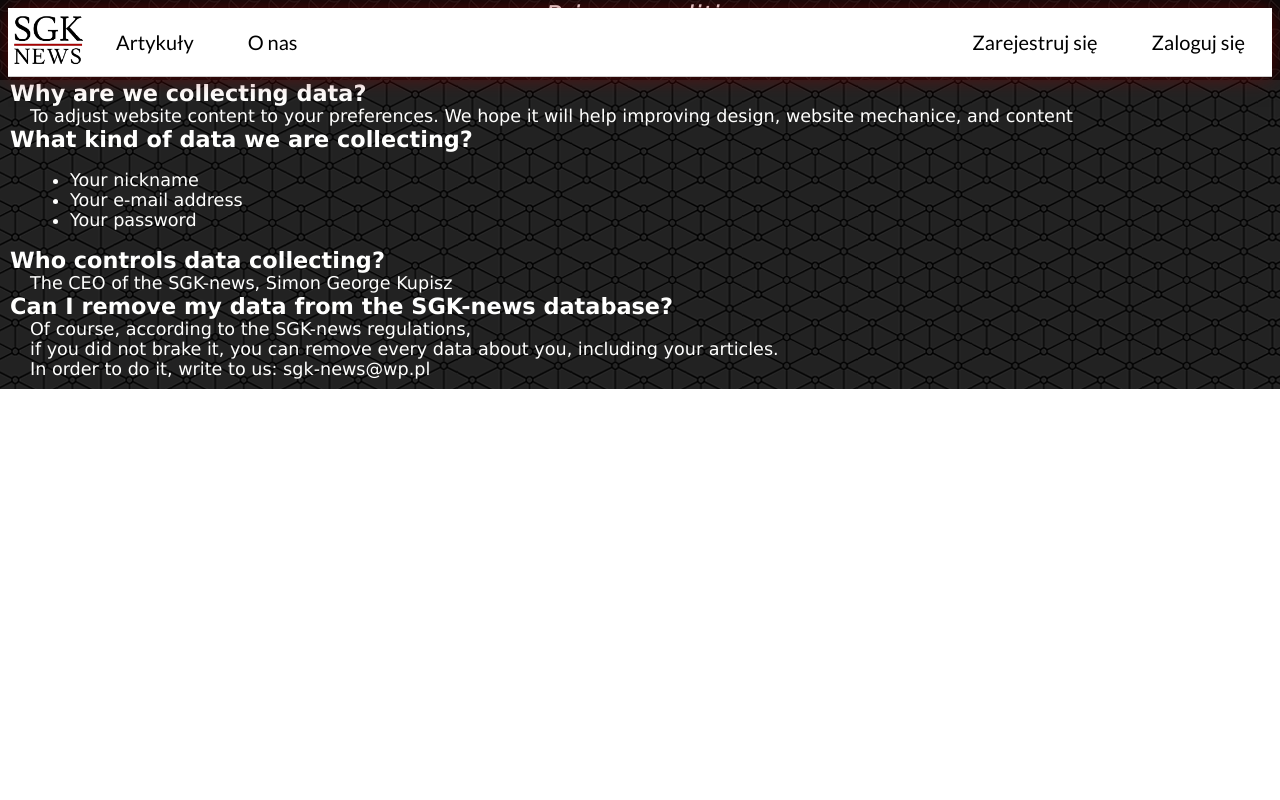
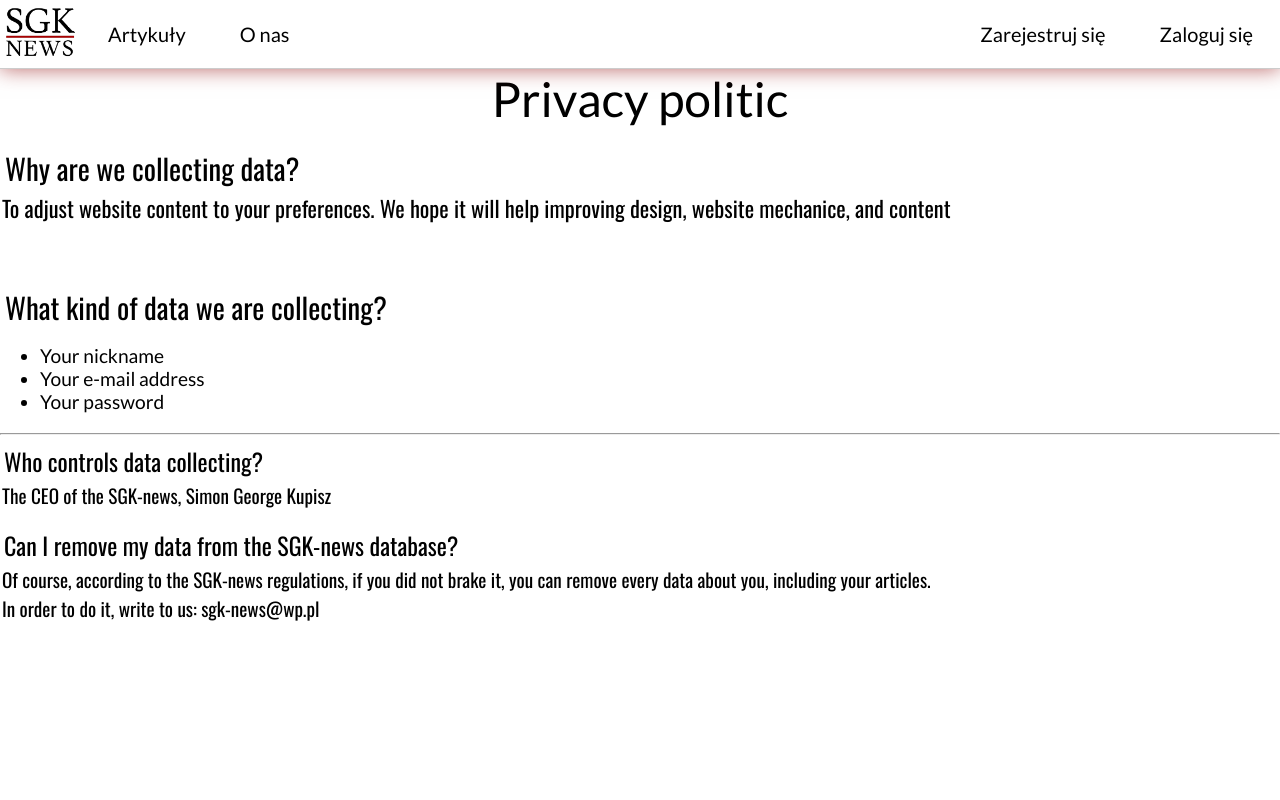
Before and after one commit to SKupisz/sgk-news, a PHP site: page /sgk-news/privacy_politic.php in a window 1280 px wide. Run offline with PHP 8.4, Linux system fonts and the light colour scheme.

Commit message:
Privacy politic done

```diff
--- a/about/main.css
+++ b/about/main.css
@@ -166,6 +166,7 @@
     text-align: center;
     padding: 30px 0px 50px 0px;
     font-size: 47px;
+    margin-top: 67px;
 }
 
 h2 {
--- a/main.css
+++ b/main.css
@@ -53,7 +53,7 @@
   width: 800px;
   height: 100%;
   position: relative;
-
+  top: 67px;
 }
 
 .mainindex a {
--- a/main/bar.css
+++ b/main/bar.css
@@ -1,6 +1,3 @@
-
-
-
 @import url('https://fonts.googleapis.com/css?family=Lato');
 
 body::-webkit-scrollbar{
@@ -25,9 +22,6 @@
 body::-webkit-scrollbar-button:vertical:increment{
   background: #11111f url("downArrow.png") no-repeat;
 }
-@media screen and (min-width: 1025px)
-{
-
     /*
   #u1{
     width: 100%;
@@ -400,7 +394,11 @@
   border-bottom: 1px solid #ccc;
   box-shadow: 0px 0px 20px 0px rgba(140,0,0,0.6);
   z-index: 1;
-  position: relative;
-}
+  position: fixed;
+  top: 0px;
+  width: 100%;
 
 }
+#umain{
+  margin-top: 67px;
+}
--- a/main/bar.php
+++ b/main/bar.php
@@ -1,4 +1,3 @@
-<link rel="stylesheet" type="text/css" href="bar.css">
 <!--
 <section id = "u1">
   <a href = "index.php" id = "logo" class="left_li">
--- a/privacy/main.css
+++ b/privacy/main.css
@@ -1,4 +1,4 @@
-#u10header{
+/*#u10header{
   width: 100%;
   height: 10%;
   position: absolute; top: 0px; left: 0px;
@@ -7,13 +7,13 @@
   color: white;
   font-family: Verdana;
   font-style: italic;
-  /*Background pattern from: subltepatterns.com*/
+  /*Background pattern from: subltepatterns.com
   background: url("../curls.png");
 }
 #u11content{
   width: 100%;
   position: absolute; top: 10%; left: 0px;
-  /*Background pattern from: subltepatterns.com*/
+  /*Background pattern from: subltepatterns.com
   background: url("../connectwork.png");
   color: #fffffe;
   padding-bottom: 10px;
@@ -34,4 +34,51 @@
 }
 #u11datacontente{
 
+}*/
+@import url('https://fonts.googleapis.com/css?family=Lato');
+@import url('https://fonts.googleapis.com/css?family=Oswald&display=swap');
+
+body{
+  margin: 0;
+  padding: 0;
 }
+.umain{
+  width: 100%;
+  margin-top: 70px;
+}
+.u10header{
+  width: 100%;
+  text-align: center;
+  font-size: 3em;
+  font-family: 'Lato',sans-serif;
+  margin-bottom: 20px;
+}
+.u11collecting,.u11collectinge,.u11datacontent{
+  padding: 5px;
+  font-size: 1.8em;
+  font-family: 'Oswald',sans-serif;
+}
+.u11collectinge{
+  font-size: 1.4em;
+  padding: 2px;
+  margin-bottom: 60px;
+}
+.u11datacontente li{
+  font-size: 1.2em;
+  font-family: 'Lato',sans-serif;
+}
+.u11datacontente ul{
+  margin-bottom: 20px;
+}
+.u11admin,.u11remove{
+  font-size: 1.5em;
+  font-family: 'Oswald',sans-serif;
+  padding: 4px;
+  margin-bottom: 10px;
+}
+.u11admine,.u11removee{
+  font-size: 1.2em;
+  font-family: 'Oswald',sans-serif;
+  padding: 2px;
+  margin-bottom: 15px;
+}
--- a/privacy/politic.php
+++ b/privacy/politic.php
@@ -1,18 +1,19 @@
-<span id = "u11collecting">Why are we collecting data?</span><br>
-<div id = "u11collectinge">To adjust website content to your preferences.
+<span class = "u11collecting">Why are we collecting data?</span><br>
+<div class = "u11collectinge">To adjust website content to your preferences.
 We hope it will help improving design, website mechanice, and content</div>
-<span id = "u11datacontent">What kind of data we are collecting?</span>
+<span class = "u11datacontent">What kind of data we are collecting?</span>
 <br>
-<div id = "u11datacontente">
+<div class = "u11datacontente">
   <ul>
     <li> Your nickname </li>
     <li> Your e-mail address </li>
     <li> Your password </li>
   </ul>
 </div>
-<span id = "u11admin">Who controls data collecting?</span><br>
-<div id = "u11admine">The CEO of the SGK-news, Simon George Kupisz</div>
-<span id = "u11remove">Can I remove my data from the SGK-news database?</span><br>
-<div id = "u11removee">Of course, according to the SGK-news regulations,<br>
+<hr class = "u11separator"/>
+<span class = "u11admin">Who controls data collecting?</span><br>
+<div class = "u11admine">The CEO of the SGK-news, Simon George Kupisz</div>
+<span class = "u11remove">Can I remove my data from the SGK-news database?</span><br>
+<div class = "u11removee">Of course, according to the SGK-news regulations,
 if you did not brake it, you can remove every data about you, including your articles.<br>
 In order to do it, write to us: sgk-news@wp.pl</div>
--- a/privacy_politic.php
+++ b/privacy_politic.php
@@ -7,22 +7,22 @@
   <meta name="viewport"  content="width=device-width, inital-scale=1.0"/>
   <link rel="stylesheet" type="text/css" href = "privacy/main.css"/>
   <link rel="stylesheet" type="text/css" href = "main/bar.css"/>
-  <link rel="shortcut icon" type = "image/ico" href = "main/favicon.ico"/>
+  <link rel="shortcut icon" type = "image/ico" href = "main/logo.png"/>
   <meta name="description" content="SGK-news website">
   <meta name="keywords" content="SGK-news, news, daily, buisness, politic,art,Simon Kupisz">
   <title> SGK-news </title>
 </head>
 <body>
   <?php require_once "main/bar.php" ?>
-    <main id = "umain">
-      <header id = "u10header">
+    <main class = "umain">
+      <header class = "u10header">
         Privacy politic
       </header>
-      <article id = "u11content">
-        <?php require_once"privacy/politic.php"?>
+      <article class = "u11content">
+        <?php require_once "privacy/politic.php"?>
       </article>
 </main>
 </body>
-<script src = "main/jquery-3-2-1.js"></script>
-<script src="main/main.js"></script>
+<!--<script src = "main/jquery-3-2-1.js"></script>
+<script src="main/main.js"></script>-->
 </html>
```
